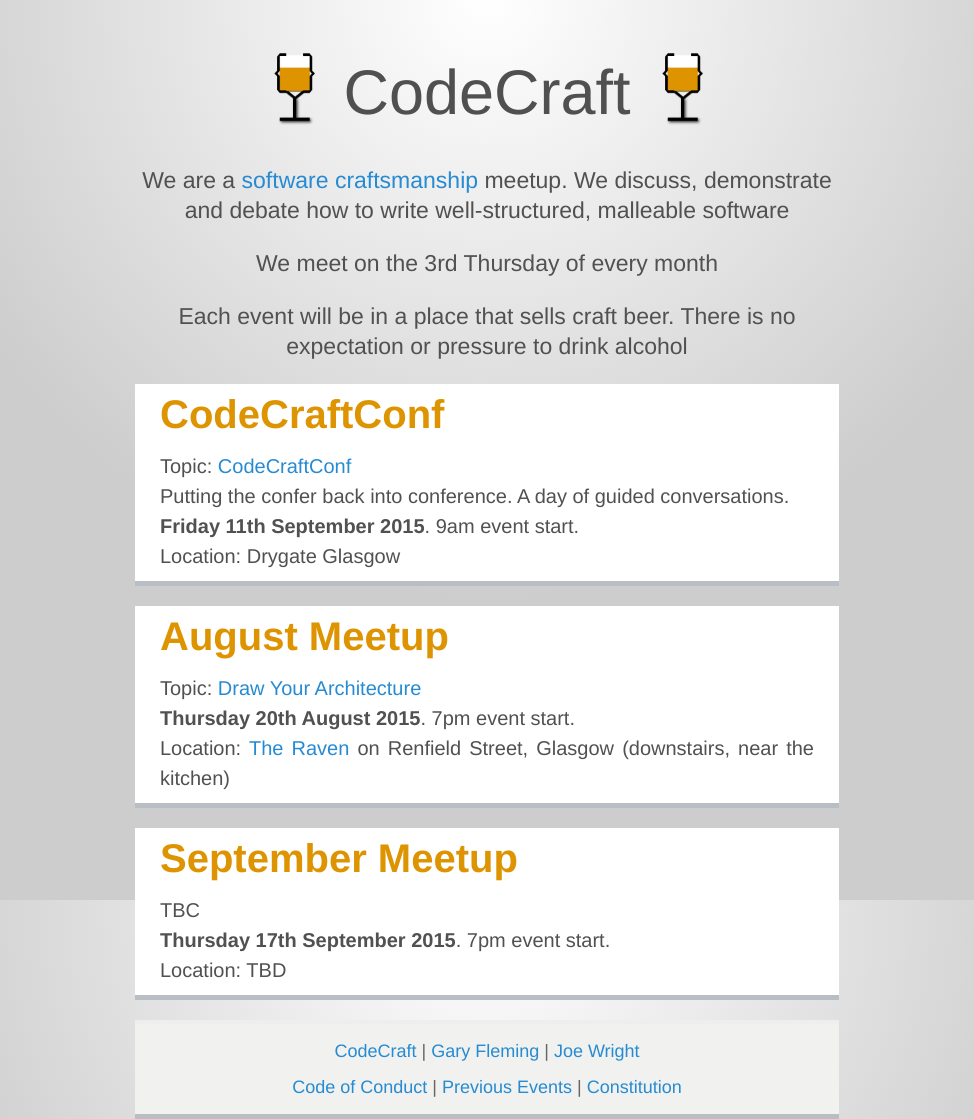
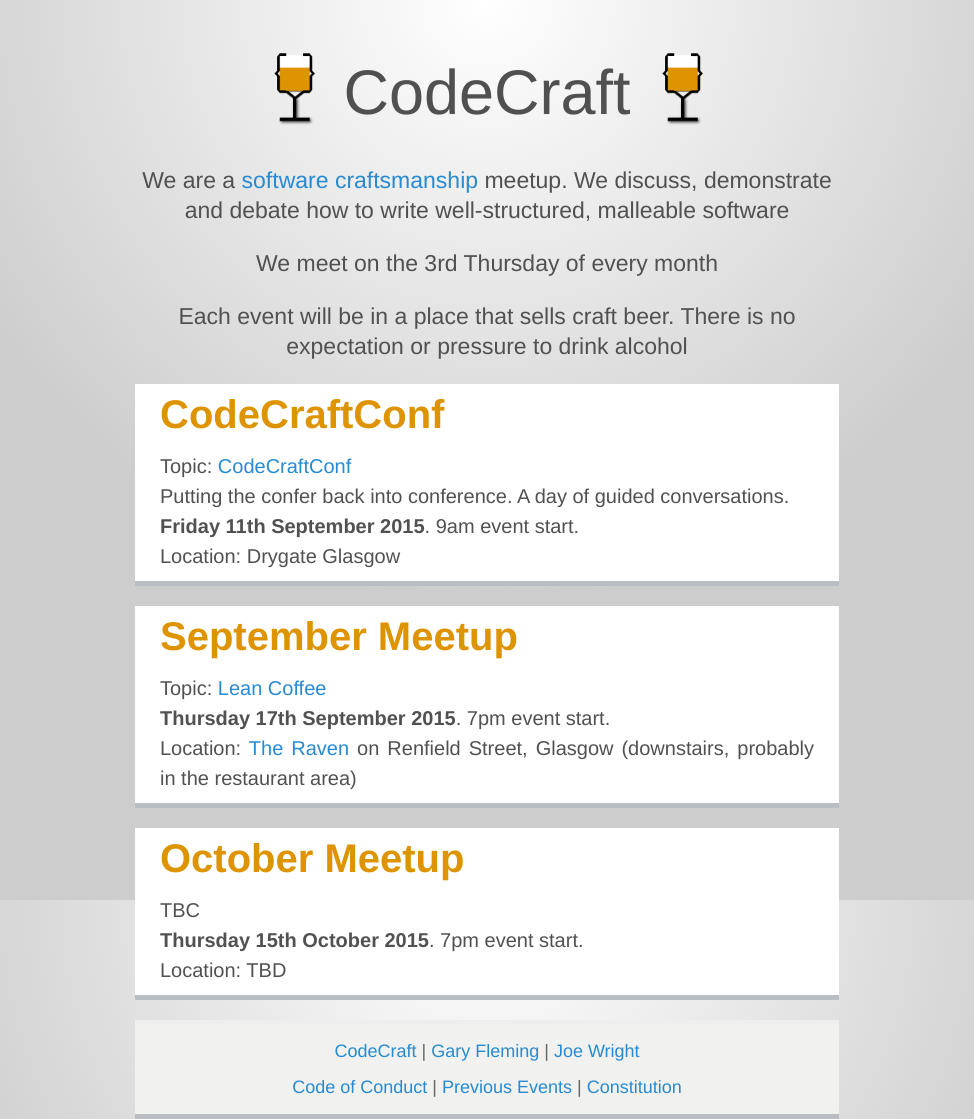
Before and after one commit to codecraftuk/codecraftuk.github.io, a Jekyll site: the page built from index.html, in a window 1280 px wide. Shown: the whole page, without its empty margins (153-1127 px from the left). Built offline with Jekyll 4.4.1, drawn with Linux system fonts in a browser that asks for light colours; Markdown is read by kramdown in place of the engine named in the settings.

Commit message:
Updating with September event

```diff
--- a/index.html
+++ b/index.html
@@ -17,15 +17,15 @@
 </div>
 
 <div class="meetups">
-  <h2>August Meetup</h2>
-  Topic: <a href="/events/2015/08/draw-architecture/">Draw Your Architecture</a>
-  <br/><strong>Thursday 20th August 2015</strong>. 7pm event start.
-  <br/>Location: <a href="https://goo.gl/maps/vWn1J">The Raven</a> on Renfield Street, Glasgow (downstairs, near the kitchen)
+  <h2>September Meetup</h2>
+  Topic: <a href="/events/2015/09/lean-coffee/">Lean Coffee</a>
+  <br/><strong>Thursday 17th September 2015</strong>. 7pm event start.
+  <br/>Location: <a href="https://goo.gl/maps/vWn1J">The Raven</a> on Renfield Street, Glasgow (downstairs, probably in the restaurant area)
 </div>
 
 <div class="meetups">
-  <h2>September Meetup</h2>
+  <h2>October Meetup</h2>
   TBC
-  <br/><strong>Thursday 17th September 2015</strong>. 7pm event start.
+  <br/><strong>Thursday 15th October 2015</strong>. 7pm event start.
   <br/>Location: TBD
 </div>
```
Also changed, not shown: _posts/2015-09-01-lean-coffee.md (added, +15 -0 lines).
